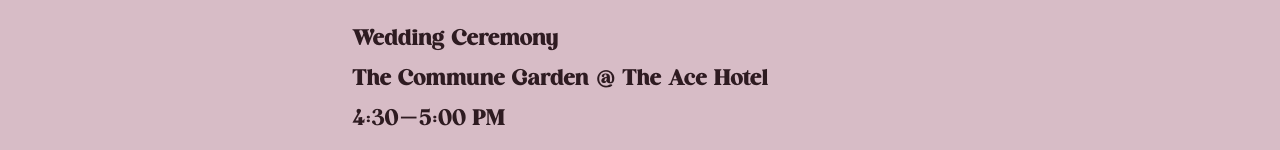
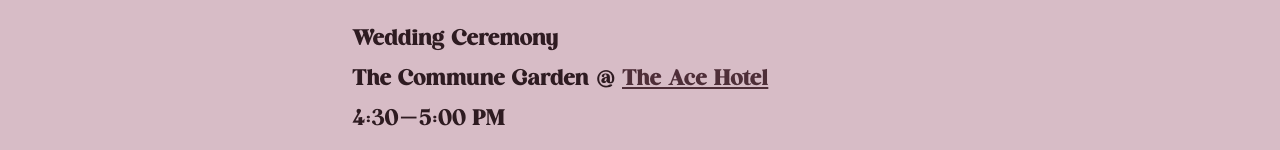
Before and after one commit to jakemcguire/wedding-web, a Next.js app: page /schedule in a window 1280 px wide. Shown: the part 366-516 px from the top of the page. Built offline with nearby package versions, Linux system fonts and the light colour scheme.

Commit message:
Add hotel link to schedule page

```diff
--- a/pages/schedule.js
+++ b/pages/schedule.js
@@ -22,7 +22,7 @@
         <span className={styles.day}>Saturday, April 9</span>
         <span className={styles.eventDetails}>
             <span>Wedding Ceremony</span>
-            <span>The Commune Garden @ The Ace Hotel</span>
+            <span>The Commune Garden @ <a href="https://acehotel.com/palm-springs/" target="_blank" rel="noreferrer">The Ace Hotel</a></span>
             <span>4:30-5:00 PM</span>
         </span>
         <span className={styles.eventDetails}>
```
